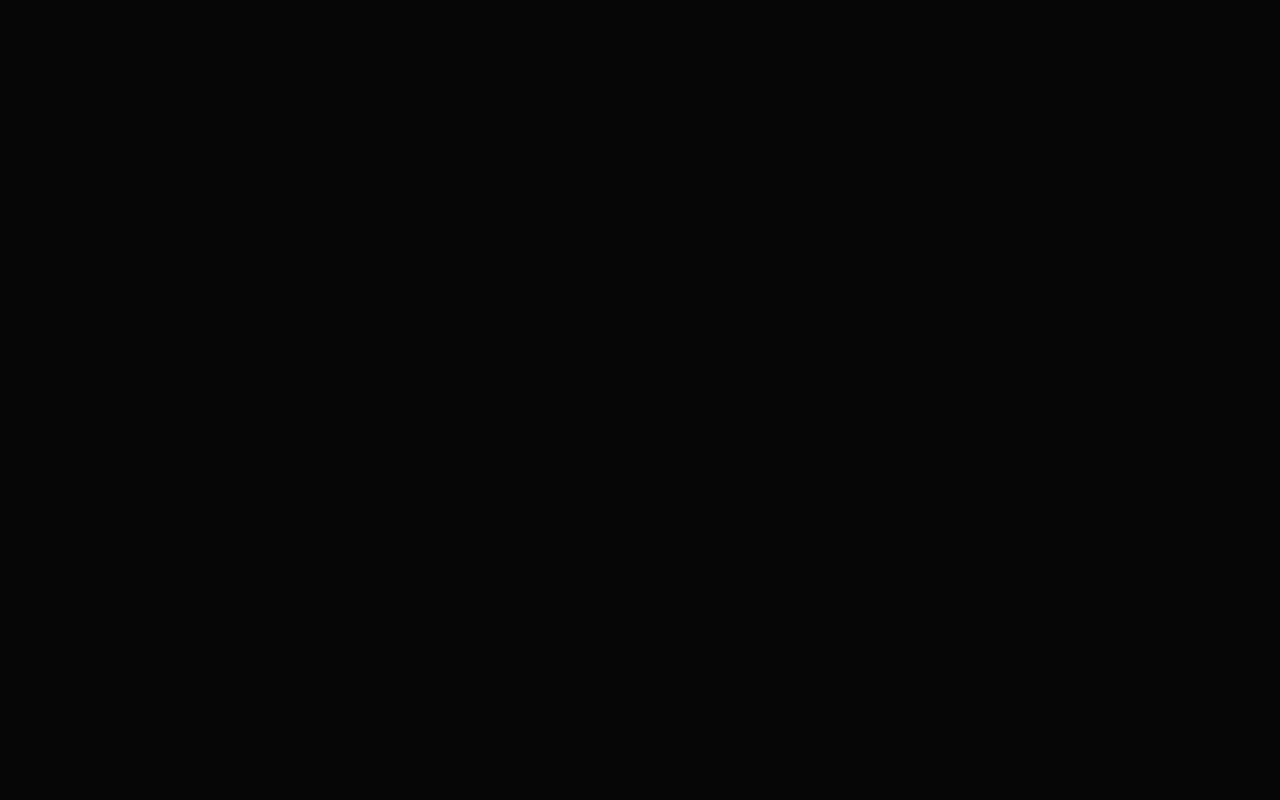
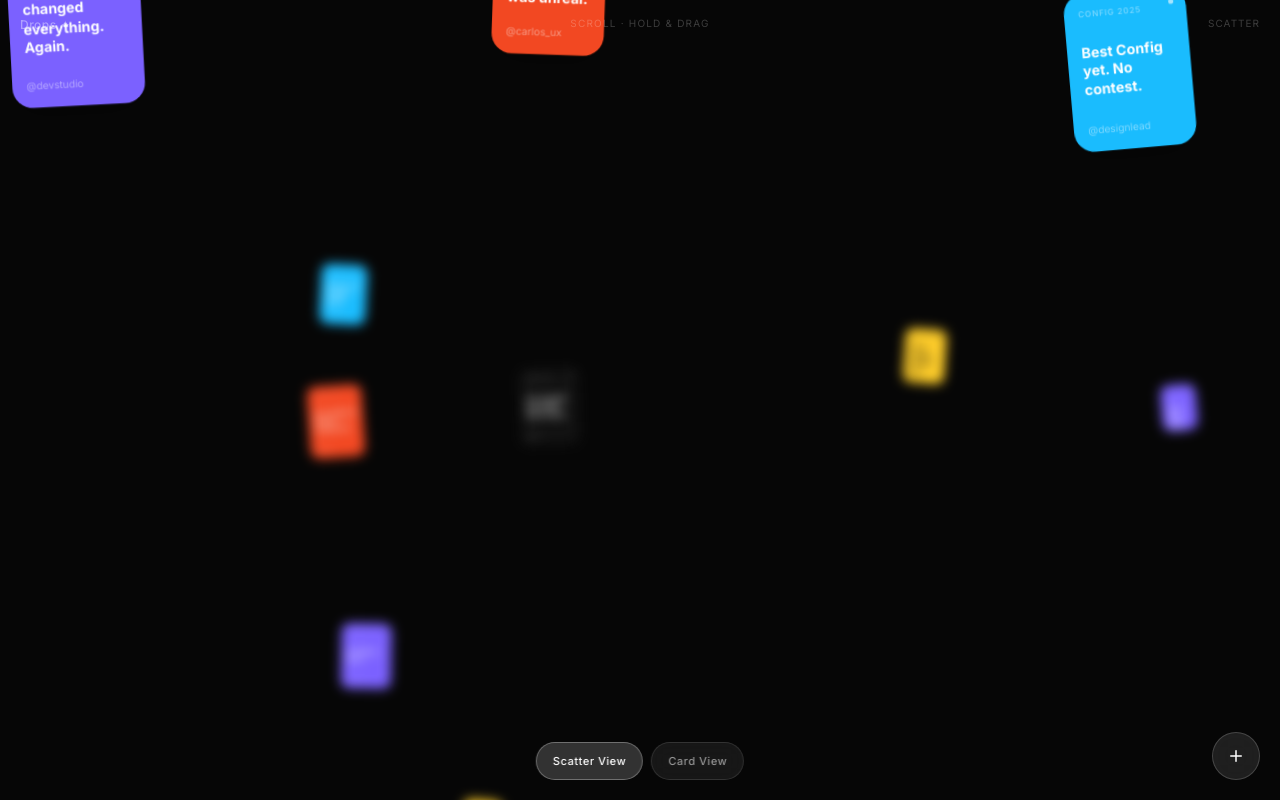
Before and after one commit to yosrend/DROPS, a React (Vite) app: page / in a window 1280 px wide. Built offline with nearby package versions, Linux system fonts and the light colour scheme.

Commit message:
restore full App.tsx

```diff
--- a/src/app/App.tsx
+++ b/src/app/App.tsx
@@ -129,7 +129,6 @@ function CardModal({ onClose, onPost }: {
   const [newCard, setNewCard] = useState<NewCard | null>(null);
 
   const chosen = CARD_STYLES[styleIdx];
-  const isGrad = chosen.bg.startsWith("linear");
 
   const handlePost = () => {
     if (!quote.trim()) return;
--- a/src/styles/index.css
+++ b/src/styles/index.css
@@ -1,3 +1,9 @@
 @import './fonts.css';
 @import './tailwind.css';
 @import './theme.css';
+
+html, body, #root {
+  height: 100%;
+  margin: 0;
+  padding: 0;
+}
```
Also changed, not shown: .claude/CHANGELOG.md (added).
